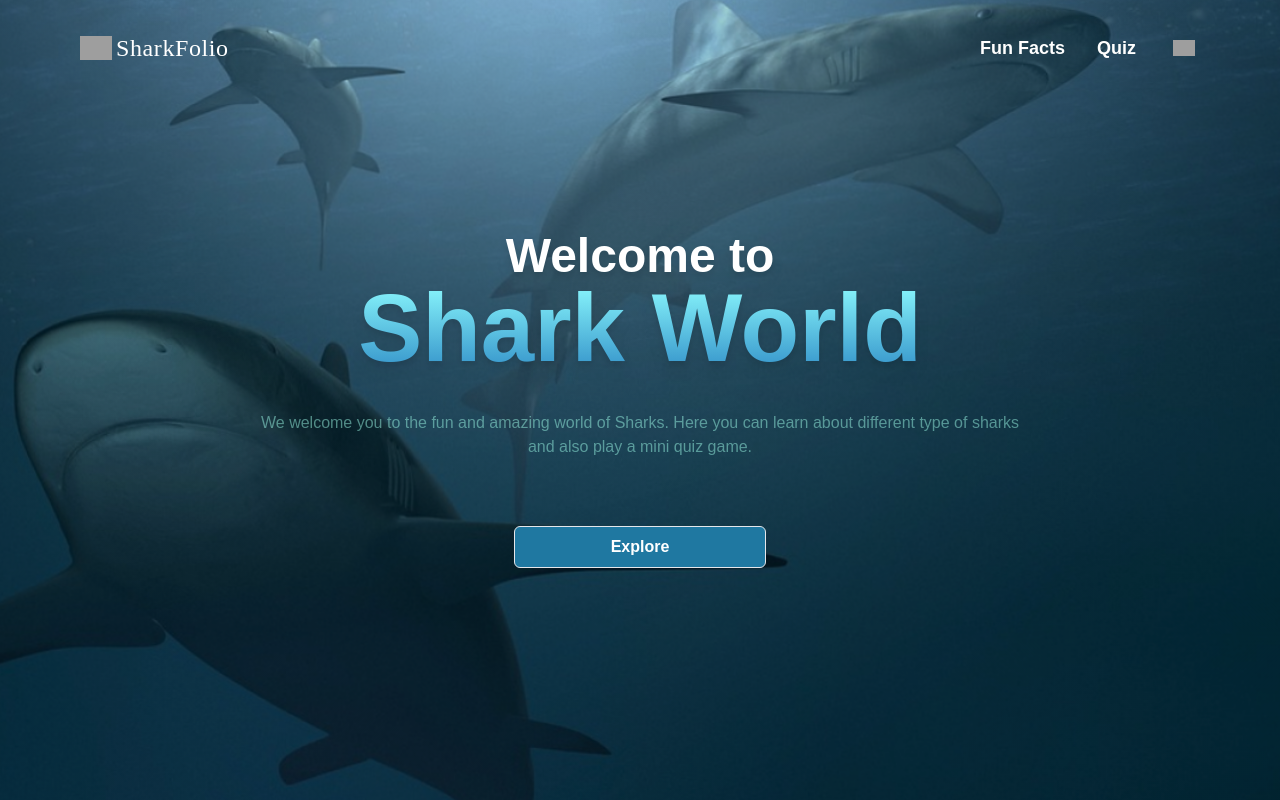
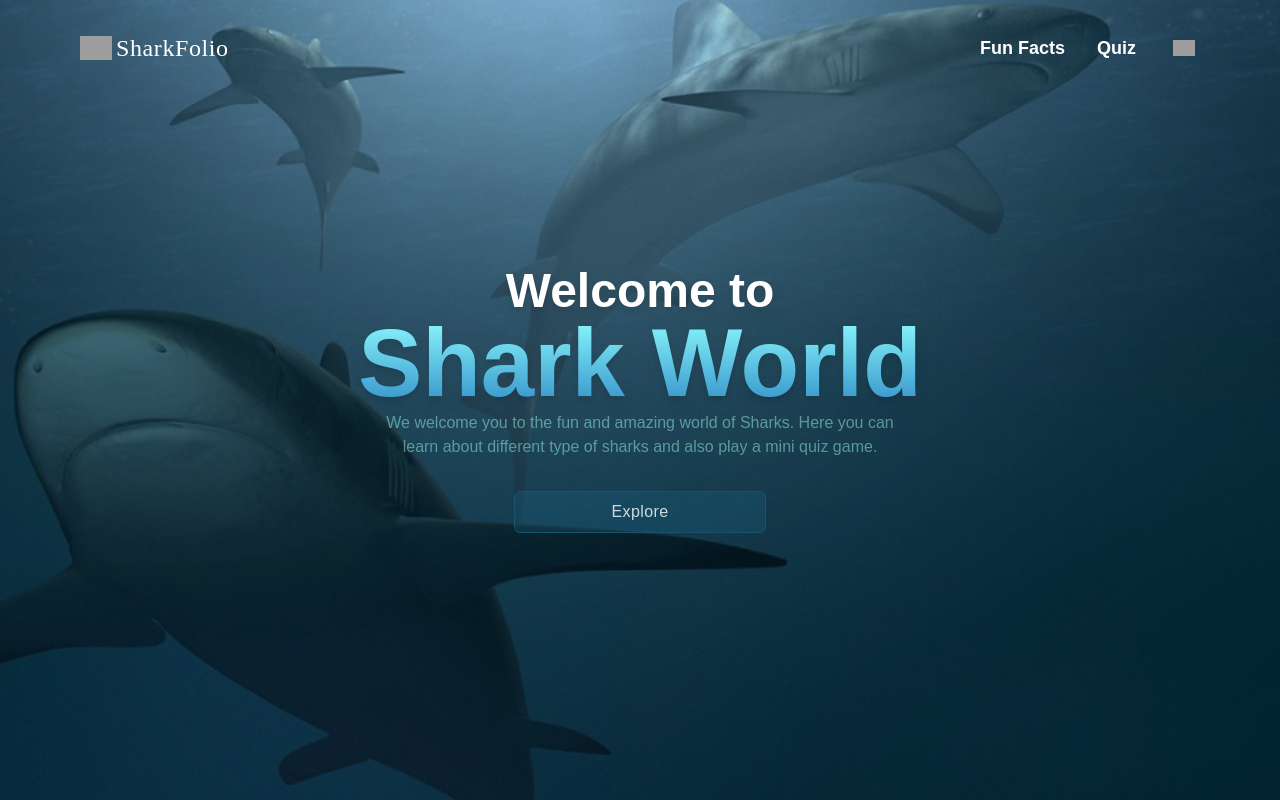
Before and after one commit to RakeshSangem/Sharkfolio, a React (Vite) app: page /#/ in a window 1280 px wide. Built offline with nearby package versions, Linux system fonts and the light colour scheme; grey boxes are pictures that could not be loaded.

Commit message:
fix: paragraph width

```diff
--- a/src/pages/Home.jsx
+++ b/src/pages/Home.jsx
@@ -35,7 +35,7 @@ const Home = () => {
       <div className="wave-effect absolute w-full h-full bg-no-repeat bg-main bg-cover -z-10"></div>
       <Navbar />
       <section className="w-[80vw] h-full md:w-[90vw]">
-        <div className="flex flex-col items-center justify-between min-h-[42vh]">
+        <div className="flex flex-col items-center justify-between">
           <div className="text-center drop-shadow-lg">
             <h3
               className="text-5xl font-semibold opacity-0 -translate-x-20 lg:text-5xl sm:text-2xl"
@@ -51,7 +51,7 @@ const Home = () => {
             </h1>
           </div>
           <p
-            className="text-md text-teal-200/50 font-light text-center w-3/4 opacity-0 -translate-x-20 sm:w-3/4 xl:w-1/2 md:3/4"
+            className="text-md text-teal-200/50 font-light text-center w-1/2 opacity-0 -translate-x-20 sm:w-3/4 md:w-3/4 lg:w-3/4 "
             ref={paragraph}
           >
             We welcome you to the fun and amazing world of Sharks. Here you can
@@ -59,7 +59,7 @@ const Home = () => {
           </p>
           <a
             href="/#/sharksinfo"
-            className="bg-[#1F78A1] font-semibold px-24 py-2 rounded-md border-[1px] mt-8 hover:bg-[#165370] duration-300 shake-on-hover"
+            className="bg-[#1F78A1]/20 text-white/80 font-normal tracking-wide px-24 py-2 rounded-md border-[1px] border-[#165370] mt-8 hover:bg-[#165370] duration-300 shake-on-hover"
           >
             Explore
           </a>
```
